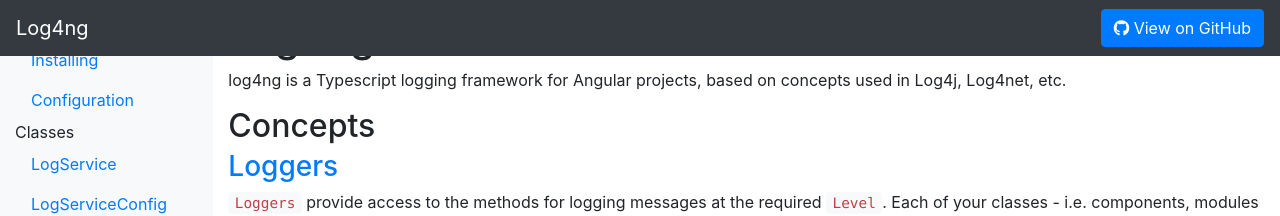
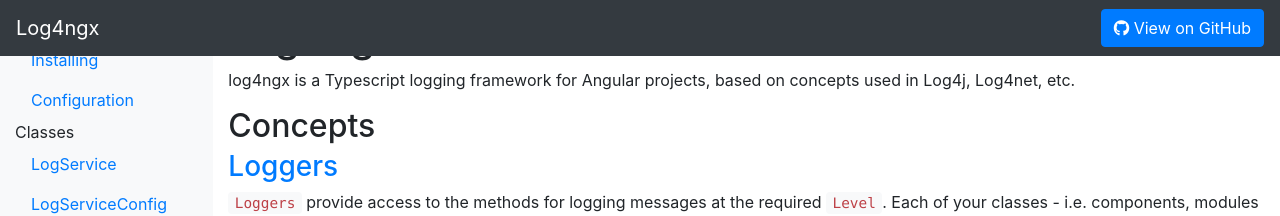
Before and after one commit to secondbounce/log4ng, a Jekyll site: the page built from index.md, in a window 1280 px wide. Shown: the top 216 px of the page. Built offline with Jekyll 4.4.1, drawn with Linux system fonts in a browser that asks for light colours; nearby versions of some CDN libraries.

Commit message:
Rename library from 'log4ng' to 'log4ngx'

```diff
--- a/_config.yml
+++ b/_config.yml
@@ -1,4 +1,4 @@
-name: log4ng - a Typescript logging framework for Angular
+name: log4ngx - a Typescript logging framework for Angular
 theme: jekyll-theme-cayman
 plugins:
   - jekyll-sitemap
--- a/_includes/header.html
+++ b/_includes/header.html
@@ -1,6 +1,6 @@
 <header>
   <nav class="navbar fixed-top navbar-expand-lg navbar-dark bg-dark justify-content-between" role="navigation">
-    <a class="navbar-brand" href="#">Log4ng</a>
-    <a class="btn btn-primary" href="https://github.com/secondbounce/log4ng" role="button"><i class="fa fa-github" aria-hidden="true"></i> View on GitHub</a>
+    <a class="navbar-brand" href="#">Log4ngx</a>
+    <a class="btn btn-primary" href="https://github.com/secondbounce/log4ngx" role="button"><i class="fa fa-github" aria-hidden="true"></i> View on GitHub</a>
   </nav>
 </header>
--- a/_includes/navigation.html
+++ b/_includes/navigation.html
@@ -1,15 +1,15 @@
 <nav class="col-sm-3 col-md-2 d-none d-sm-block bg-light sidebar" role="navigation">
   <ul class="nav flex-column">
-    <li class="nav-item"><a class="nav-link" href="/log4ng">Overview</a></li>
-    <li class="nav-item"><a class="nav-link" href="/log4ng/installing">Installing</a></li>
-    <li class="nav-item"><a class="nav-link" href="/log4ng/configuration">Configuration</a></li>
+    <li class="nav-item"><a class="nav-link" href="/log4ngx">Overview</a></li>
+    <li class="nav-item"><a class="nav-link" href="/log4ngx/installing">Installing</a></li>
+    <li class="nav-item"><a class="nav-link" href="/log4ngx/configuration">Configuration</a></li>
     <li class="nav-item">Classes
       <ul class="nav flex-column">
-        <li class="nav-item"><a class="nav-link" href="/log4ng/classes/logservice">LogService</a></li>
-        <li class="nav-item"><a class="nav-link" href="/log4ng/classes/logserviceconfig">LogServiceConfig</a></li>
-        <li class="nav-item"><a class="nav-link" href="/log4ng/classes/loggers">Loggers</a></li>
-        <li class="nav-item"><a class="nav-link" href="/log4ng/classes/appenders">Appenders</a></li>
-        <li class="nav-item"><a class="nav-link" href="/log4ng/classes/levels">Levels</a></li>
+        <li class="nav-item"><a class="nav-link" href="/log4ngx/classes/logservice">LogService</a></li>
+        <li class="nav-item"><a class="nav-link" href="/log4ngx/classes/logserviceconfig">LogServiceConfig</a></li>
+        <li class="nav-item"><a class="nav-link" href="/log4ngx/classes/loggers">Loggers</a></li>
+        <li class="nav-item"><a class="nav-link" href="/log4ngx/classes/appenders">Appenders</a></li>
+        <li class="nav-item"><a class="nav-link" href="/log4ngx/classes/levels">Levels</a></li>
       </ul>
     </li>
   </ul>
--- a/index.md
+++ b/index.md
@@ -1,20 +1,20 @@
 ---
 layout: default
-title: log4ng
+title: log4ngx
 ---
 
-# Log4ng
-log4ng is a Typescript logging framework for Angular projects, based on concepts used in Log4j, Log4net, etc.
+# Log4ngx
+log4ngx is a Typescript logging framework for Angular projects, based on concepts used in Log4j, Log4net, etc.
 
 ## Concepts
-### [Loggers](/log4ng/classes/loggers)
+### [Loggers](/log4ngx/classes/loggers)
 `Loggers` provide access to the methods for logging messages at the required `Level`.  Each of your classes - i.e. components, modules or services - will usually define its own `Logger` which will identify that class within any messages logged via it.
 
-### [LogService](/log4ng/classes/logservice)
+### [LogService](/log4ngx/classes/logservice)
 The `LogService` is the factory with which you instantiate `Loggers` in each of the components, services, etc, in which you wish to log messages.  Behind the scenes, it also orchestrates the dispatch of messages from the `Loggers` to the appropriate `Appenders`.
 
-### [Appenders](/log4ng/classes/appenders)
+### [Appenders](/log4ngx/classes/appenders)
 `Appenders` are responsible for sending log entries to the underlying target or service.  Configuration will normally depend on the target/service, but all `Appenders` are configured with the layout format for messages logged to them.
 
-### [LogServiceConfig](/log4ng/classes/logserviceconfig)
+### [LogServiceConfig](/log4ngx/classes/logserviceconfig)
 The `LogService` is configured using an instance of the `LogServiceConfig`, typically created in your application's main module.  The configuration defines the parameters used with each `Appender` and how each `Appender` relates to the various `Loggers`.
```
Also changed, not shown: configuration.md (+2 -2 lines), installing.md (+2 -2 lines), README.md.
